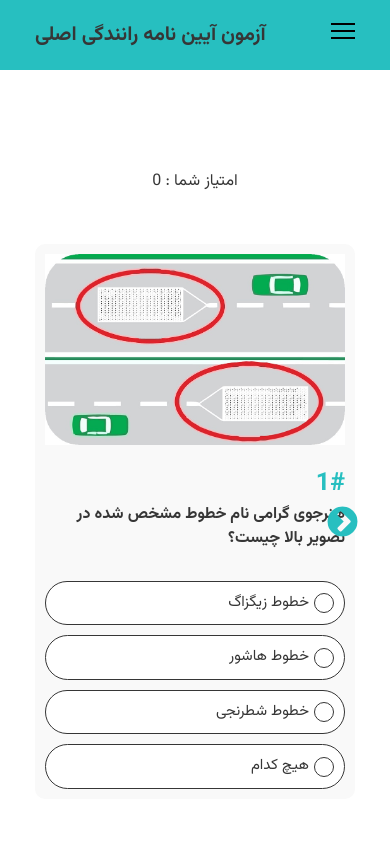
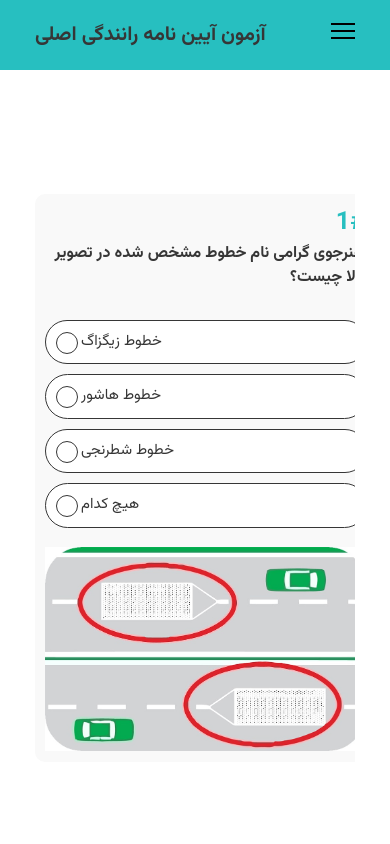
Before and after one commit to masih-developer/online-test-drive-exam, a React (Create React App) app: page / in a window 390 px wide. Shown: the top 844 px of the page. Built offline with nearby package versions, Linux system fonts and the light colour scheme.

Commit message:
confilict slider error

```diff
--- a/package.json
+++ b/package.json
@@ -9,8 +9,6 @@
     "react": "^18.2.0",
     "react-dom": "^18.2.0",
     "react-scripts": "5.0.1",
-    "react-slick": "^0.29.0",
-    "slick-carousel": "^1.8.1",
     "swiper": "^9.0.5",
     "web-vitals": "^2.1.4"
   },
--- a/src/components/layout/QuizApp/Question/Question.css
+++ b/src/components/layout/QuizApp/Question/Question.css
@@ -9,7 +9,11 @@
     gap: 5rem;
     max-width: 100rem;
     padding: 2rem;
-    margin: 0 auto;
+    margin: 0 auto 5rem auto;
+}
+
+.form-container:last-child {
+    margin-bottom: 0;
 }
 
 .options-wrapper {
@@ -33,7 +37,6 @@
     border-radius: 5rem;
     border: 0.1rem solid var(--text-color);
     overflow: hidden;
-    direction: rtl;
 }
 
 .option-item:last-child {
@@ -123,8 +126,8 @@
 }
 
 .question-number {
+    text-align: right;
     font-size: 3rem;
-    text-align: end;
     color: var(--primary-color);
 }
 
@@ -149,7 +152,7 @@
 
 @media only screen and (max-width: 768px) {
     .form-container {
-        flex-direction: column;
+        flex-direction: column-reverse;
     }
 
     .form-container__img-wrapper,
--- a/src/components/layout/QuizApp/Question/Question.jsx
+++ b/src/components/layout/QuizApp/Question/Question.jsx
@@ -1,54 +1,45 @@
-import React, { useEffect, useState, useContext } from 'react';
-import './Question.css';
-import { mainContext } from '../../../../context';
+import React, { useEffect, useState, useContext } from "react";
+import "./Question.css";
+import { mainContext } from "../../../../context";
 const Question = (props) => {
     const { setScore } = useContext(mainContext);
     const [question, setQuestion] = useState({});
     const [showAnsQues, setShowAnsQues] = useState(false);
+    const [isAnswered, setIsAnswered] = useState(false);
 
     useEffect(() => {
         setQuestion(props);
-        const nextBtn = document.querySelector('.slick-next');
-        nextBtn.disabled = true;
     }, [props]);
 
-    const isTrue = (e, isCrr) => {
-        const nextBtn = document.querySelector('.slick-next');
-        nextBtn.disabled = false;
+    const answeredHandler = (e, isCrr) => {
         if (isCrr) {
             setScore((score) => score + 1);
-            e.target.parentElement.parentElement.classList.add(
-                'option-item--true'
-            );
+            e.target.parentElement.parentElement.classList.add("option-item--true");
         } else {
-            e.target.parentElement.parentElement.classList.add(
-                'option-item--false'
-            );
+            e.target.parentElement.parentElement.classList.add("option-item--false");
             setShowAnsQues(true);
         }
 
-        const allOptions = [
-            ...e.target.parentElement.parentElement.parentElement.children,
-        ];
+        const allOptions = [...e.target.parentElement.parentElement.parentElement.children];
         allOptions.forEach((option) => {
             option.children[0].children[0].disabled = true;
-            option.classList.add('option-item--disabled');
+            option.classList.add("option-item--disabled");
         });
+
+        props.toAllowNext(true);
     };
     return (
         <>
-            <div className='form-container'>
-                <div className='form-container__img-wrapper'>
-                    <img src={question.img} className='question-img' alt='' />
+            <div className="form-container">
+                <div className="form-container__img-wrapper">
+                    <img src={question.img} className="question-img" alt="" />
                 </div>
-                <div className='options-wrapper'>
-                    <div className='question-title-wrapper'>
-                        <h3 className='question-number'>{question.id}#</h3>
-                        <p className='question-title'>
-                            {question.questionTitle}
-                        </p>
+                <div className="options-wrapper">
+                    <div className="question-title-wrapper">
+                        <h3 className="question-number">{question.id}#</h3>
+                        <p className="question-title">{question.questionTitle}</p>
                     </div>
-                    <ul className='question-list'>
+                    <ul className="question-list">
                         {Object.keys(question).length > 0
                             ? question.questionOptions.map((item, index) => {
                                   const uniqueId = crypto.randomUUID();
@@ -57,22 +48,19 @@ const Question = (props) => {
                                           className={`option-item ${
                                               showAnsQues
                                                   ? item.isCorrect
-                                                      ? 'option-item--true'
-                                                      : ''
-                                                  : ''
+                                                      ? "option-item--true"
+                                                      : ""
+                                                  : ""
                                           }`}
                                           key={index}
                                       >
-                                          <label
-                                              className='option-item__answer'
-                                              htmlFor={uniqueId}
-                                          >
+                                          <label className="option-item__answer" htmlFor={uniqueId}>
                                               <input
                                                   onClick={(e) => {
-                                                      isTrue(e, item.isCorrect);
+                                                      answeredHandler(e, item.isCorrect);
                                                   }}
-                                                  type='radio'
-                                                  className='option-item__bool'
+                                                  type="radio"
+                                                  className="option-item__bool"
                                                   name={`${question.id}`}
                                                   id={uniqueId}
                                               />
--- a/src/components/layout/QuizApp/QuizApp.css
+++ b/src/components/layout/QuizApp/QuizApp.css
@@ -1,5 +1,14 @@
 .quiz-app {
     margin: 10rem 0;
+    min-height: calc(100vh - 7.75rem);
+    display: flex;
+    justify-content: center;
+    align-items: center;
+    flex-direction: column;
+}
+
+.quiz-app-wrapper {
+    direction: ltr;
 }
 
 .score {
--- a/src/components/layout/QuizApp/QuizApp.jsx
+++ b/src/components/layout/QuizApp/QuizApp.jsx
@@ -4,38 +4,62 @@ import { Question } from "../../index";
 import { questions as questionList } from "../../../constants/questionsData";
 import { useContext } from "react";
 import { mainContext } from "../../../context";
-import Slider from "react-slick";
+import { Swiper, SwiperSlide } from "swiper/react";
 
 const QuizApp = () => {
     const [questions, setQuestions] = useState([]);
     const { score } = useContext(mainContext);
+    const [nextSlide, setNextSlide] = useState(false);
+    const [isShowFinishBtn, setIsShowFinishBtn] = useState(false);
+    const [isFinishExam, setIsFinishExam] = useState(false);
+
     useEffect(() => {
         setQuestions(questionList);
     }, []);
-    const options = {
-        slidesToShow: 1,
-        swipe: false,
-        infinite: false,
-        lazyLoad: true,
+
+    const accesssForNextSlide = (access) => {
+        setNextSlide(access);
     };
-
-    const goToNextItem = () => {};
 
     return (
         <>
             <div className="quiz-app">
-                <p className="score">امتیاز شما : {score}</p>
                 <div className="container">
                     <div className="quiz-app-wrapper">
-                        <Slider {...options}>
-                            {questions.map((question) => (
-                                <Question
-                                    key={question.id}
-                                    {...question}
-                                    onNextSlick={goToNextItem}
-                                />
-                            ))}
-                        </Slider>
+                        {!isFinishExam ? (
+                            <>
+                                <Swiper
+                                    allowSlidePrev={false}
+                                    allowSlideNext={nextSlide}
+                                    slidesPerView={1}
+                                    onSlideChange={(e) => {
+                                        setNextSlide(false);
+                                        e.isEnd && setIsShowFinishBtn(true);
+                                    }}
+                                >
+                                    {questions.length > 0 &&
+                                        questions.map((question) => (
+                                            <SwiperSlide key={question.id}>
+                                                <Question
+                                                    key={question.id}
+                                                    {...question}
+                                                    toAllowNext={accesssForNextSlide}
+                                                />
+                                            </SwiperSlide>
+                                        ))}
+                                </Swiper>
+                                {isShowFinishBtn && (
+                                    <button
+                                        className="finish-quiz-btn"
+                                        onClick={() => setIsFinishExam(true)}
+                                    >
+                                        پایان آزمون
+                                    </button>
+                                )}
+                            </>
+                        ) : (
+                            "hello"
+                        )}
                     </div>
                 </div>
             </div>
--- a/src/index.js
+++ b/src/index.js
@@ -1,7 +1,6 @@
 import React from "react";
 import ReactDOM from "react-dom/client";
-import "slick-carousel/slick/slick.css";
-import "slick-carousel/slick/slick-theme.css";
+import "swiper/css";
 import "./index.css";
 import App from "./App";
 const root = ReactDOM.createRoot(document.getElementById("root"));
```
Also changed, not shown: 1 other file (tests, documents, lock files or other folders).
